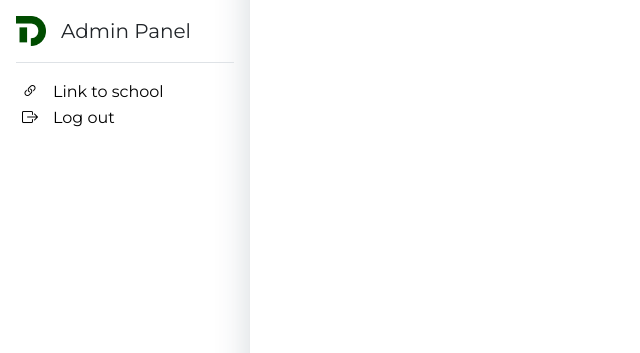
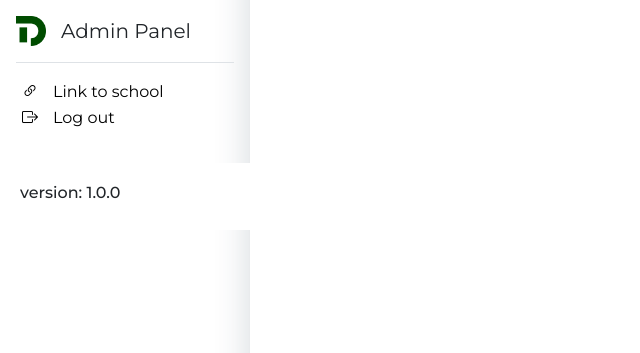
Before and after one commit to ramz1t/Diary, a FastAPI app: template views/templates/admin.html in a window 1280 px wide. Shown: the top 353 px of the page, without its empty margins (0-640 px from the left). Run offline with FastAPI, Linux system fonts and the light colour scheme; the template is opened without the code that fills it, so the values that code supplies are empty; some libraries are stand-ins or nearby versions.

Commit message:
version: 1.0.0

```diff
--- a/views/templates/admin/navbar.html
+++ b/views/templates/admin/navbar.html
@@ -147,4 +147,5 @@
         {% endif %}
     </ul>
 </div>
+<h6 class="p-20">version: 1.0.0</h6>
 <div class="shadow-place" style="display: block; min-height: 100vh"></div>
--- a/views/templates/student/navbar.html
+++ b/views/templates/student/navbar.html
@@ -64,4 +64,5 @@
         </li>
     </ul>
 </div>
+<h6 class="p-20">version: 1.0.0</h6>
 <div class="shadow-place" style="display: block; min-height: 100vh"></div>
--- a/views/templates/teacher/navbar.html
+++ b/views/templates/teacher/navbar.html
@@ -53,4 +53,5 @@
         </li>
     </ul>
 </div>
+<h6 class="p-20">version: 1.0.0</h6>
 <div class="shadow-place" style="display: block; min-height: 100vh"></div>
```
